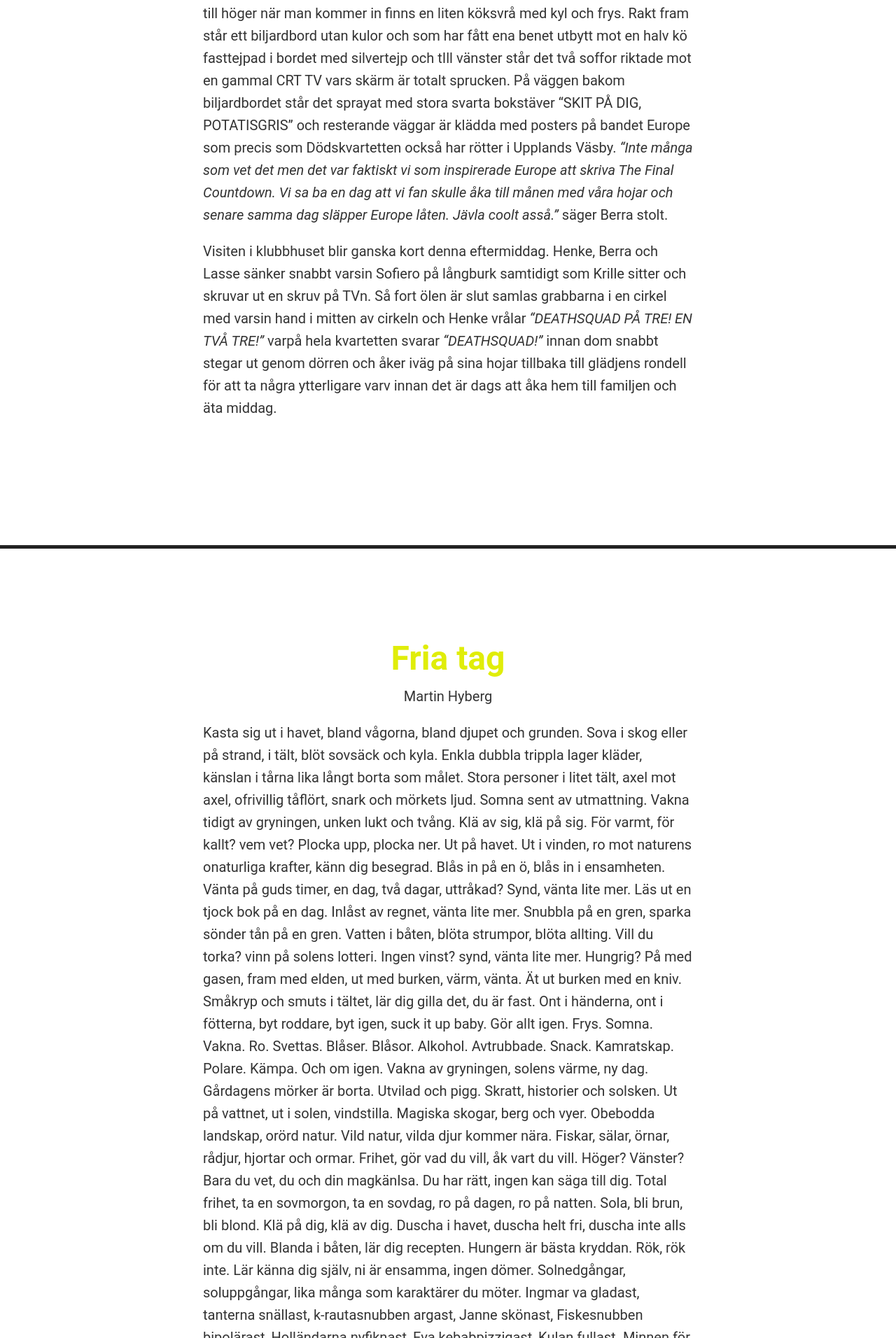
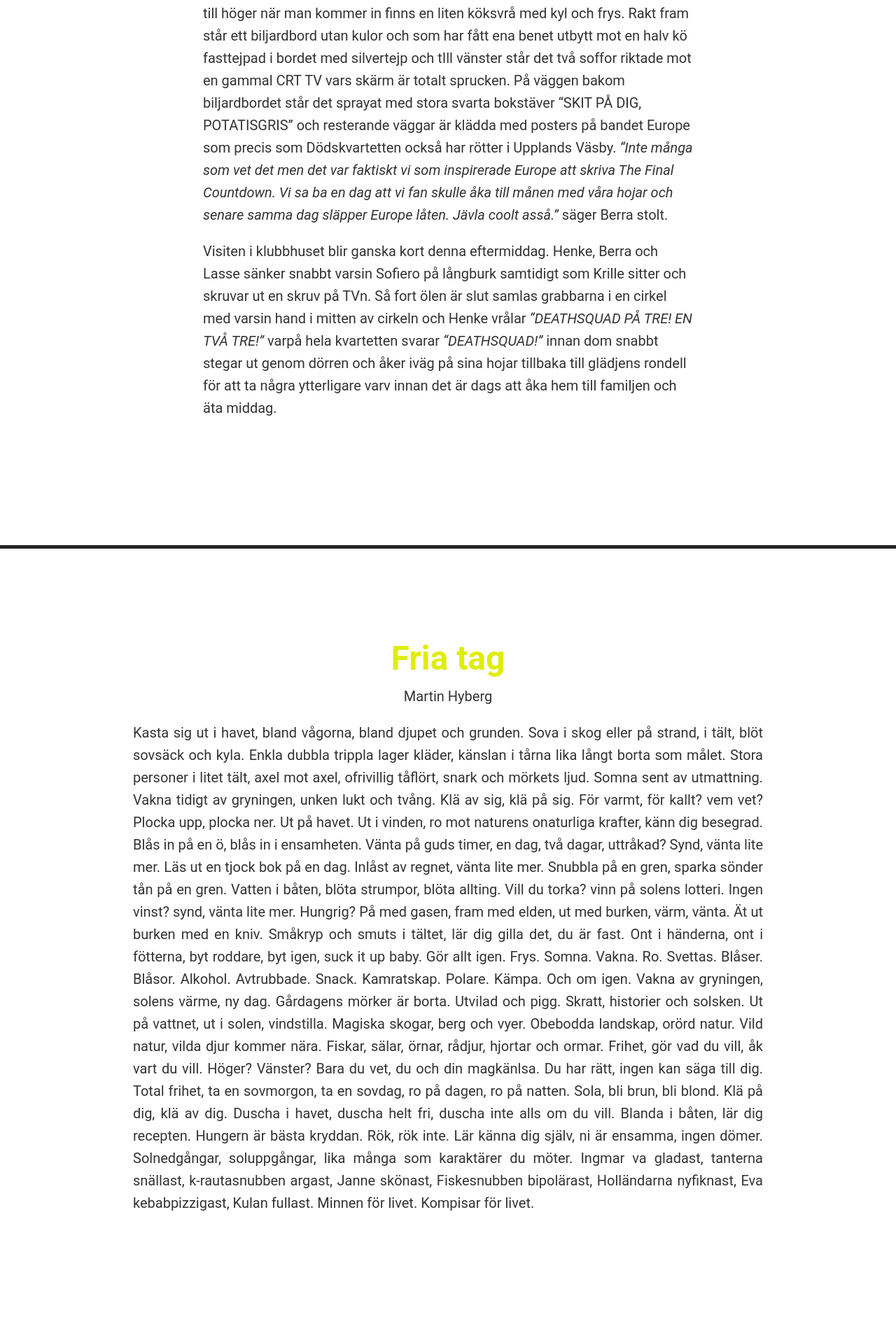
Before and after one commit to datasektionen/dbuggen, a Jekyll site: the page built from issues/12.html, in a window 1280 px wide. Shown: the part 4488-6400 px from the top of the page at 70% size. Built offline with Jekyll 4.4.1, drawn with Linux system fonts in a browser that asks for light colours.

Commit message:
Add custom CSS
- add custom css for "fria tag"

```diff
--- /dev/null
+++ b/_sass/_custom.scss
@@ -0,0 +1,6 @@
+// custom css for indivial issues or posts
+
+p.fria-tag {
+  text-align: justify;
+  max-width: 900px;
+}
--- a/css/main.scss
+++ b/css/main.scss
@@ -13,3 +13,4 @@
 @import "banner";
 @import "print";
 @import "footer";
+@import "custom";
```
Also changed, not shown: _posts/2017-03-01-fria-tag.md (+4 -0 lines).
